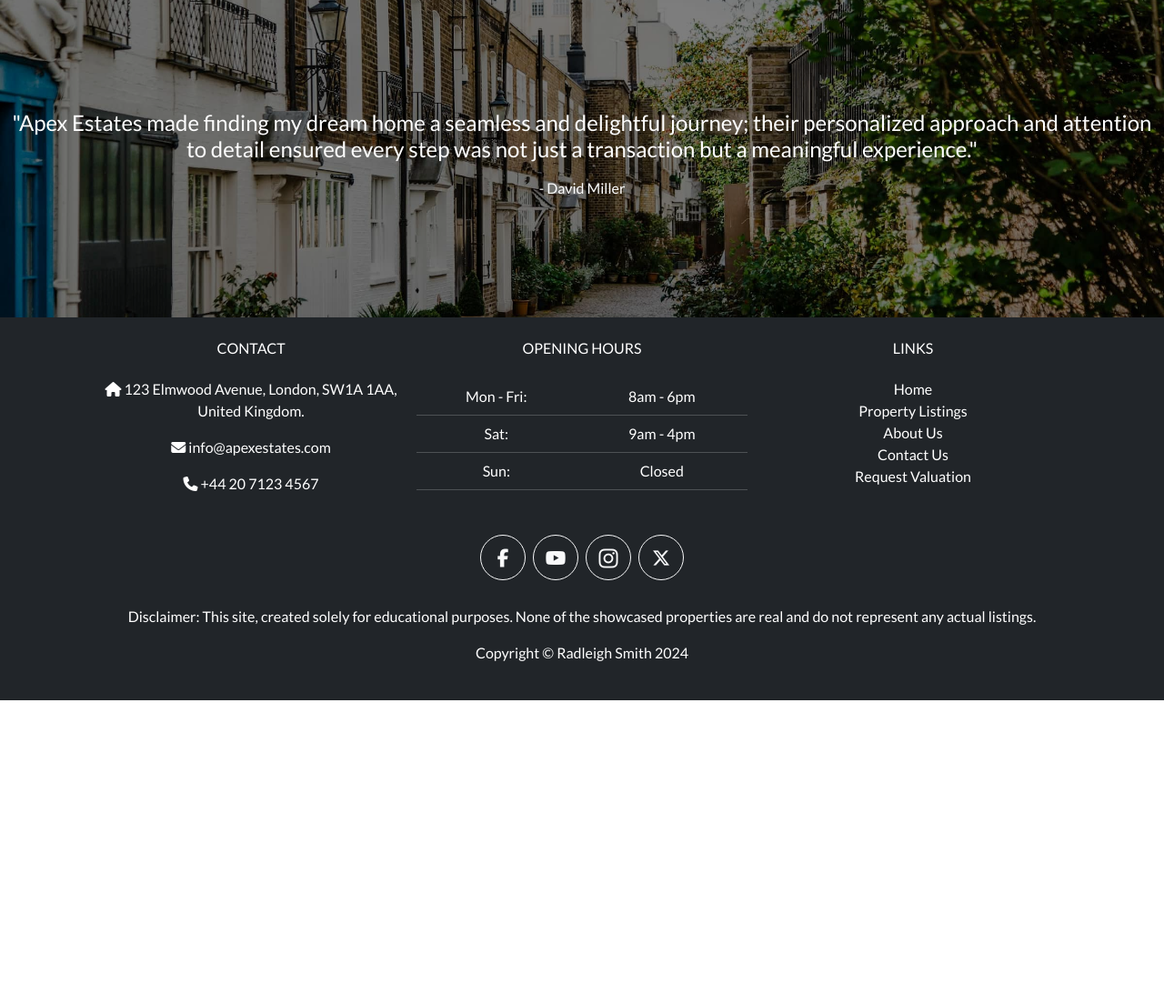
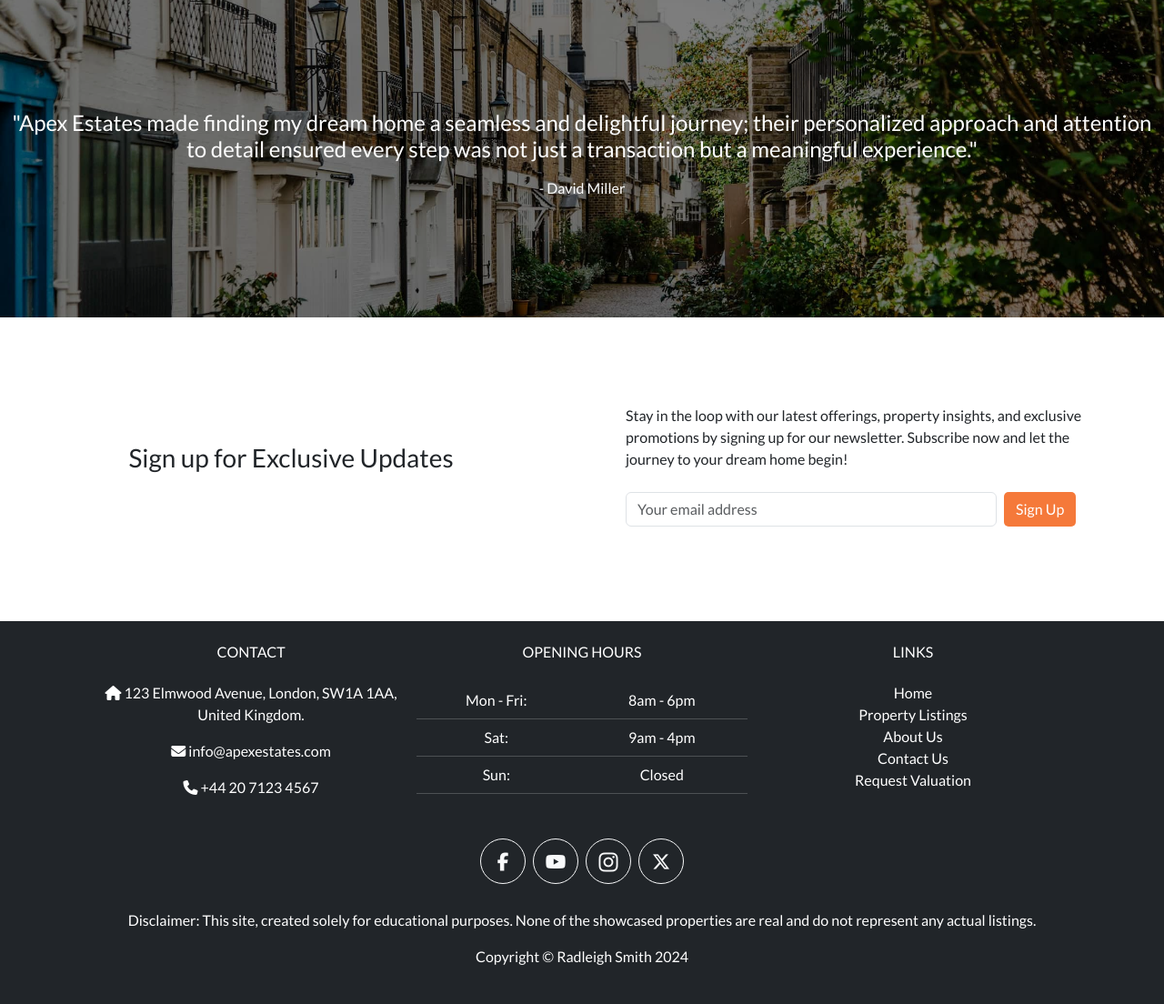
Before and after one commit to RadleighSmith/apex-estates, a Django app: page / in a window 1280 px wide. Shown: the part 1790-2894 px from the top of the page at 91% size. Before the commit the page ends 2560 px from the top, so only its background shows below. Run offline with Django 4.2, Linux system fonts and the light colour scheme; data that the repository does not hold is empty; some libraries are stand-ins or nearby versions.

Commit message:
Add newsletter sign up to homepage

```diff
--- a/main/templates/index.html
+++ b/main/templates/index.html
@@ -85,5 +85,22 @@
             </div>
         </div>
         <!-- Newsletter -->
+        <div class="row  align-items-center py-5">
+            <div class="col-md-6 text-center">
+                <h3 class="mb-4">Sign up for Exclusive Updates</h3>
+            </div>
+            <div class="col-md-6 p-5">
+                <p>Stay in the loop with our latest offerings, property insights, and exclusive promotions by signing up for our newsletter. Subscribe now and let the journey to your dream home begin!</p>
+                <form class="row align-items-center">
+                    <div class="col-9">
+                        <label for="newsletterEmail" class="visually-hidden">Email address</label>
+                        <input type="email" class="form-control" id="newsletterEmail" placeholder="Your email address">
+                    </div>
+                    <div class="col-3 p-2">
+                        <button type="submit" class="btn call-to-action">Sign Up</button>
+                    </div>
+                </form>
+            </div>
+        </div>
     </div>
 {% endblock %}
```
